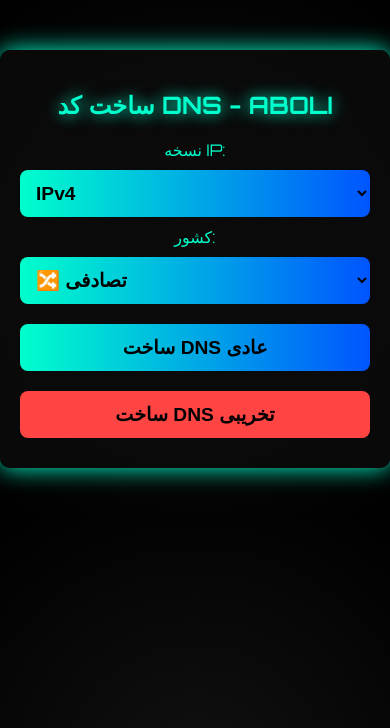
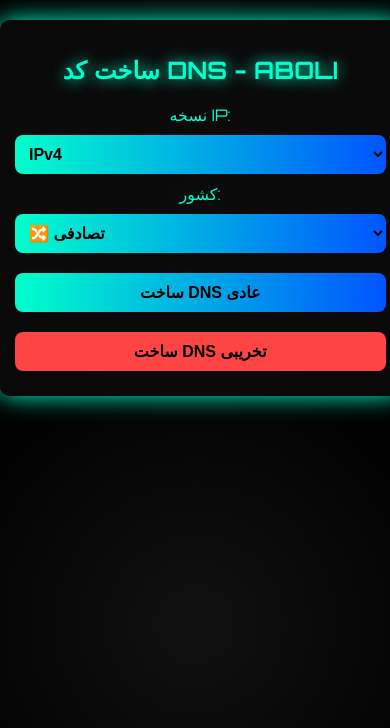
Before and after one commit to aboliihjvb/dns-page, a plain HTML site: page index.html in a window 390 px wide. Drawn offline with Linux system fonts and the light colour scheme.

Commit message:
Update index.html

```diff
--- a/index.html
+++ b/index.html
@@ -2,6 +2,7 @@
 <html lang="fa">
 <head>
     <meta charset="UTF-8">
+    <meta name="viewport" content="width=device-width, initial-scale=1, maximum-scale=1">
     <title>ساخت DNS - ABOLI</title>
     <link href="https://fonts.googleapis.com/css2?family=Orbitron:wght@400;700&display=swap" rel="stylesheet">
     <style>
@@ -14,6 +15,7 @@
             text-align: center;
         }
         .container {
+            width: 90%;
             max-width: 500px;
             margin: 50px auto;
             background: rgba(10, 10, 10, 0.9);
@@ -79,6 +81,19 @@
             border-radius: 5px;
             display: none;
             font-weight: bold;
+        }
+
+        /* بهینه‌سازی برای موبایل */
+        @media (max-width: 768px) {
+            .container {
+                width: 95%;
+                margin: 20px auto;
+                padding: 15px;
+            }
+            select, button {
+                font-size: 1em;
+                padding: 10px;
+            }
         }
     </style>
 </head>
```
